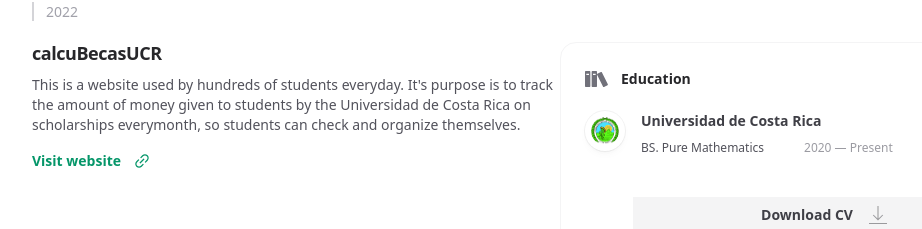
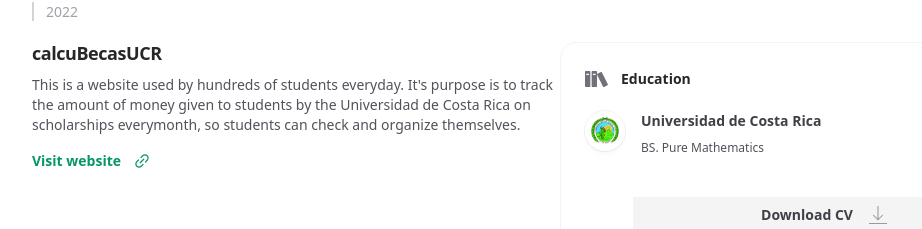
Before and after one commit to luigyy/portfolio, a React (Vite) app: page / in a window 1280 px wide. Shown: the part 1040-1269 px from the top of the page, without its empty margins (80-1002 px from the left). Built offline with nearby package versions, Linux system fonts and the light colour scheme.

Commit message:
removed time in education

```diff
--- a/src/components/InfoSection.tsx
+++ b/src/components/InfoSection.tsx
@@ -85,7 +85,6 @@
                 </div>
                 <div className=" flex w-full mt-2 text-[12px]">
                   <p className="text-zinc-600 pr-10">BS. Pure Mathematics</p>
-                  <p className="text-right text-zinc-500/70 ">2020 — Present</p>
                 </div>
               </div>
             </div>
```
